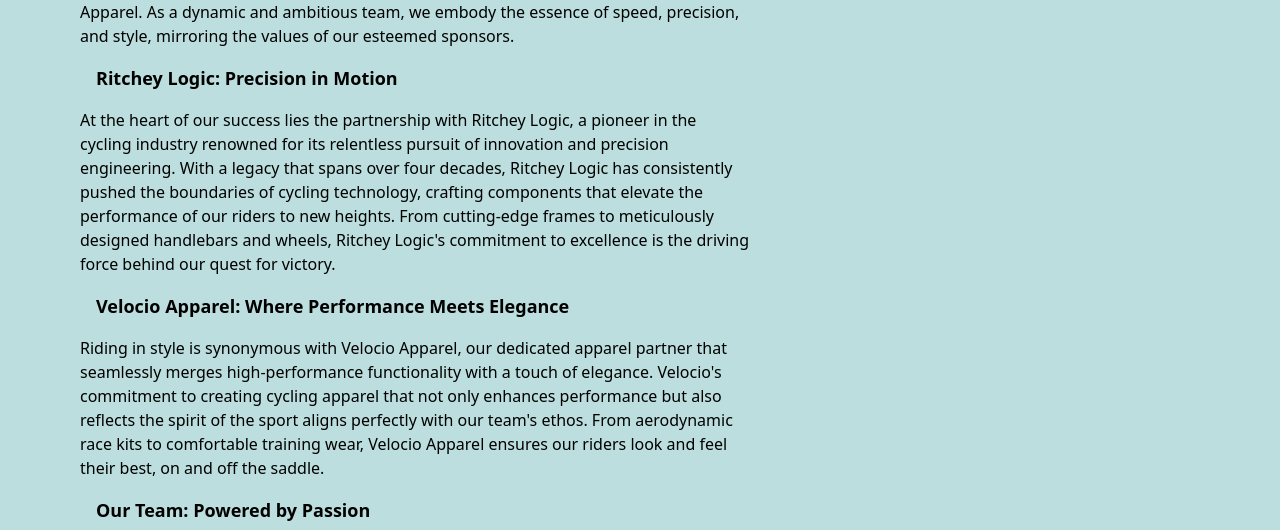
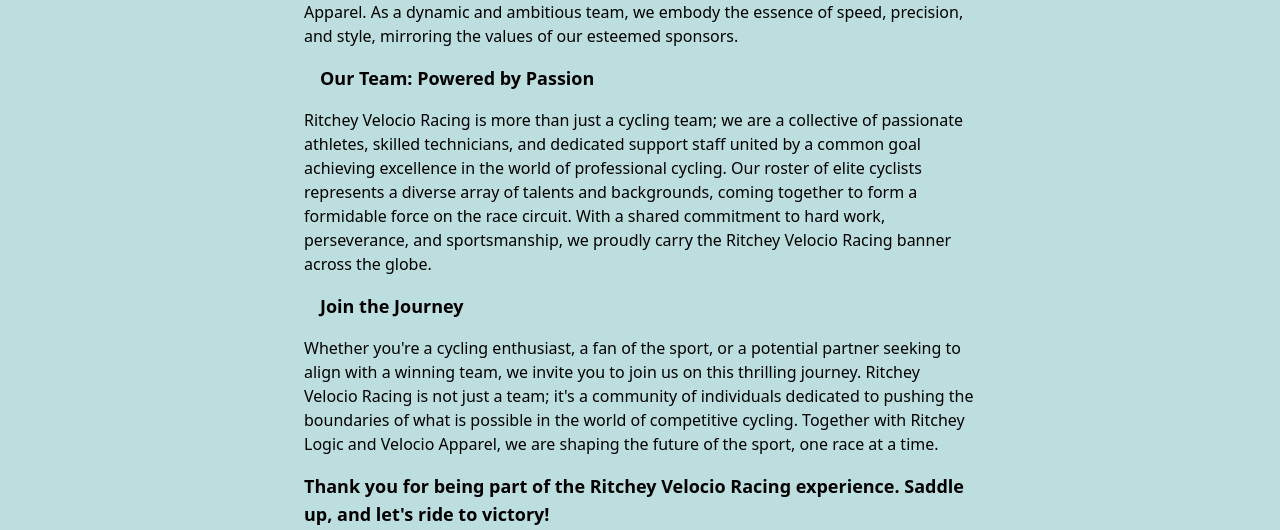
Before and after one commit to samphillips123/cycling_team_website_frontend, a React (Create React App) app: page / in a window 1280 px wide. Shown: the part 212-742 px from the top of the page. Built offline with nearby package versions, Linux system fonts and the light colour scheme; no server answers.

Commit message:
updated about

```diff
--- a/src/components/About.js
+++ b/src/components/About.js
@@ -3,10 +3,6 @@
         <div className='flex flex-col justify-center max-w-2xl m-20 '>
             <h2 className='text-lg font-bold m-4 mt-10'>About Ritchey Velocio Racing</h2>
             <p className='text-base'>Welcome to Ritchey Velocio Racing, a powerhouse in the world of professional cycling, fueled by the unwavering support of our title sponsors, Ritchey Logic and Velocio Apparel. As a dynamic and ambitious team, we embody the essence of speed, precision, and style, mirroring the values of our esteemed sponsors.</p>
-            <h2 className='text-lg font-bold m-4'>Ritchey Logic: Precision in Motion</h2>
-            <p className='text-base'>At the heart of our success lies the partnership with Ritchey Logic, a pioneer in the cycling industry renowned for its relentless pursuit of innovation and precision engineering. With a legacy that spans over four decades, Ritchey Logic has consistently pushed the boundaries of cycling technology, crafting components that elevate the performance of our riders to new heights. From cutting-edge frames to meticulously designed handlebars and wheels, Ritchey Logic's commitment to excellence is the driving force behind our quest for victory.</p>
-            <h2 className='text-lg font-bold m-4'>Velocio Apparel: Where Performance Meets Elegance</h2>
-            <p className='text-base'>Riding in style is synonymous with Velocio Apparel, our dedicated apparel partner that seamlessly merges high-performance functionality with a touch of elegance. Velocio's commitment to creating cycling apparel that not only enhances performance but also reflects the spirit of the sport aligns perfectly with our team's ethos. From aerodynamic race kits to comfortable training wear, Velocio Apparel ensures our riders look and feel their best, on and off the saddle.</p>
             <h2 className='text-lg font-bold m-4'>Our Team: Powered by Passion</h2>
             <p className='text-base'>Ritchey Velocio Racing is more than just a cycling team; we are a collective of passionate athletes, skilled technicians, and dedicated support staff united by a common goal  achieving excellence in the world of professional cycling. Our roster of elite cyclists represents a diverse array of talents and backgrounds, coming together to form a formidable force on the race circuit. With a shared commitment to hard work, perseverance, and sportsmanship, we proudly carry the Ritchey Velocio Racing banner across the globe.</p>
             <h2 className='text-lg font-bold m-4'>Join the Journey</h2>
--- a/src/pages/Home.js
+++ b/src/pages/Home.js
@@ -2,7 +2,7 @@
 
 const Home = (props) => {
     return (
-        <div>
+        <div className='flex justify-center'>
             <About />
         </div>
     )
```
